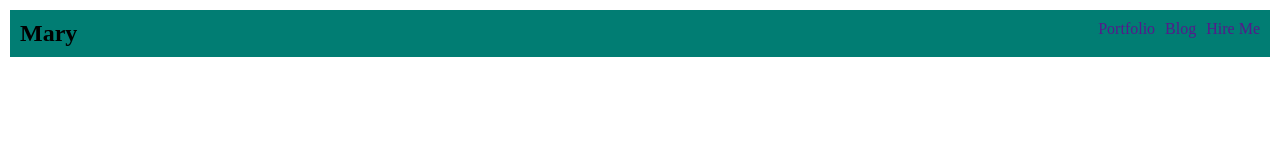
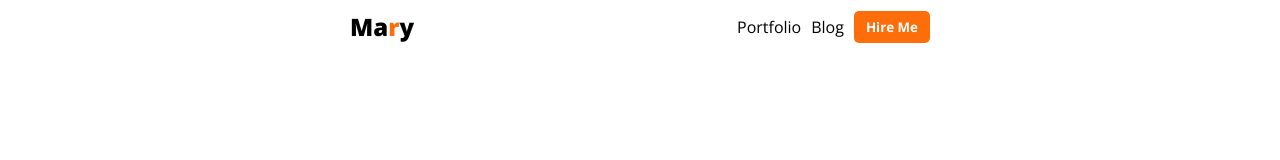
Before and after one commit to MD-Shourv-00/ph-portfolio-website, a plain HTML site: page portfolio site/index.html in a window 1280 px wide. Drawn offline with nearby package versions, Linux system fonts and the light colour scheme.

Commit message:
make header

```diff
--- a/portfolio site/index.html
+++ b/portfolio site/index.html
@@ -7,16 +7,22 @@
     <link rel="stylesheet" href="style.css">
 </head>
 <body>
+    <!-- naveber start -->
     <header>
         <nav>
-            <h2>Mary</h2>
+            <!-- logo -->
+            <h2>Ma<span class="mary_r">r</span>y</h2>
 
+            <!-- nav -->
             <ul>
                 <li><a href="">Portfolio</a></li>
                 <li><a href="">Blog</a></li>
-                <li><a href="">Hire Me</a></li>
+                <li><button class="common_btn">Hire Me</button></li>
             </ul>
         </nav>
     </header>
+    <!-- navber end -->
+
+
 </body>
 </html>
--- a/portfolio site/style.css
+++ b/portfolio site/style.css
@@ -1,23 +1,47 @@
+@import url('https://fonts.googleapis.com/css2?family=Open+Sans:ital,wght@0,300..800;1,300..800&display=swap');
+
 * {
     padding:0px;
     margin:0px;
     box-sizing: border-box;
+    font-family: "Open Sans", sans-serif;
+}
+
+nav h2{
+    font-weight: 800;
+
+}
+.mary_r{
+    color:#FD6E0A;
+
 }
 
 nav {
     display:flex;
-    background-color: #017d73;
     justify-content: space-between;
-    margin:10px;
+    margin:0px auto ;
     padding: 10px;
+    max-width: 600px;
 }
 
 nav ul {
     display: flex;
     list-style-type: none;
     gap: 10px 10px;
+    align-items: center;
 }
 
 nav ul li a{
     text-decoration: none;
+    cursor: pointer;
+    color:black;
 }
+
+.common_btn {
+    background-color: #FD6E0A;
+    border-radius: 5px;
+    padding: 7px 12px;
+    border:none;
+    color:white;
+    font-weight: 700;
+}
```
